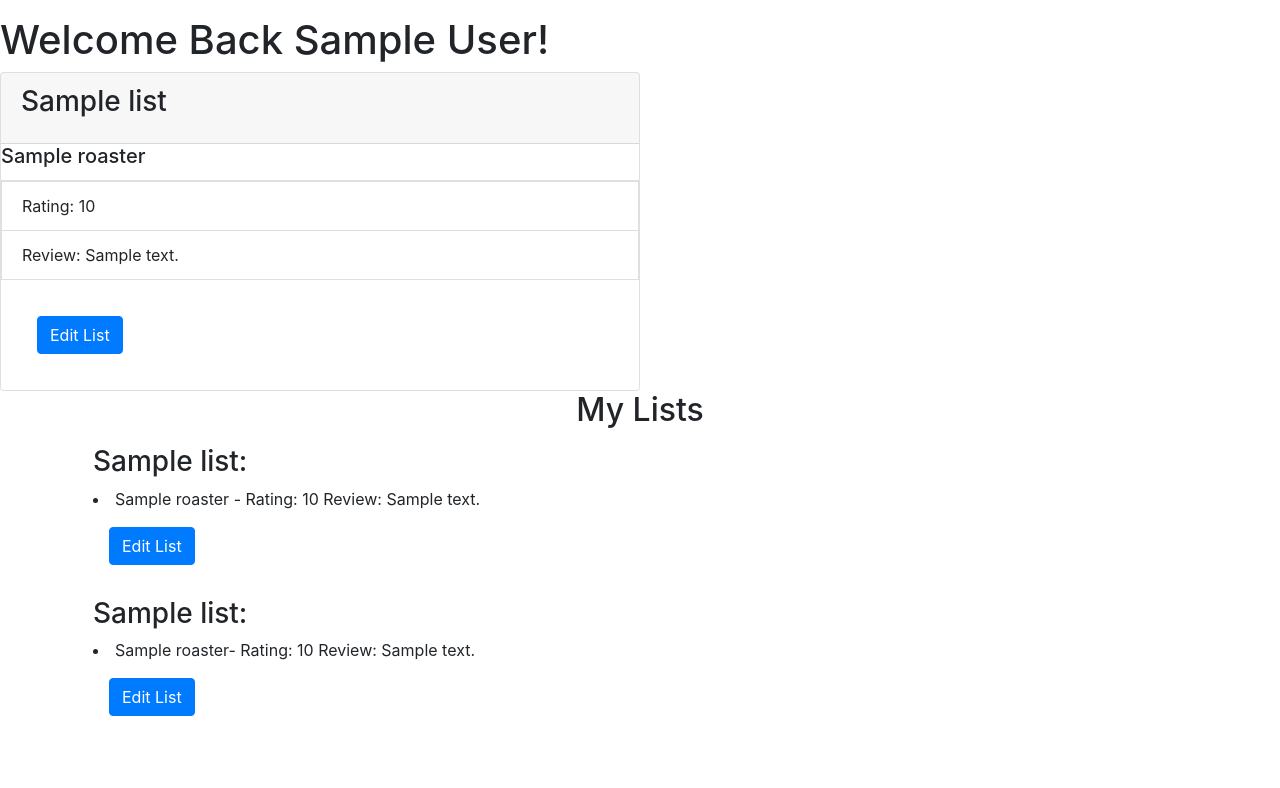
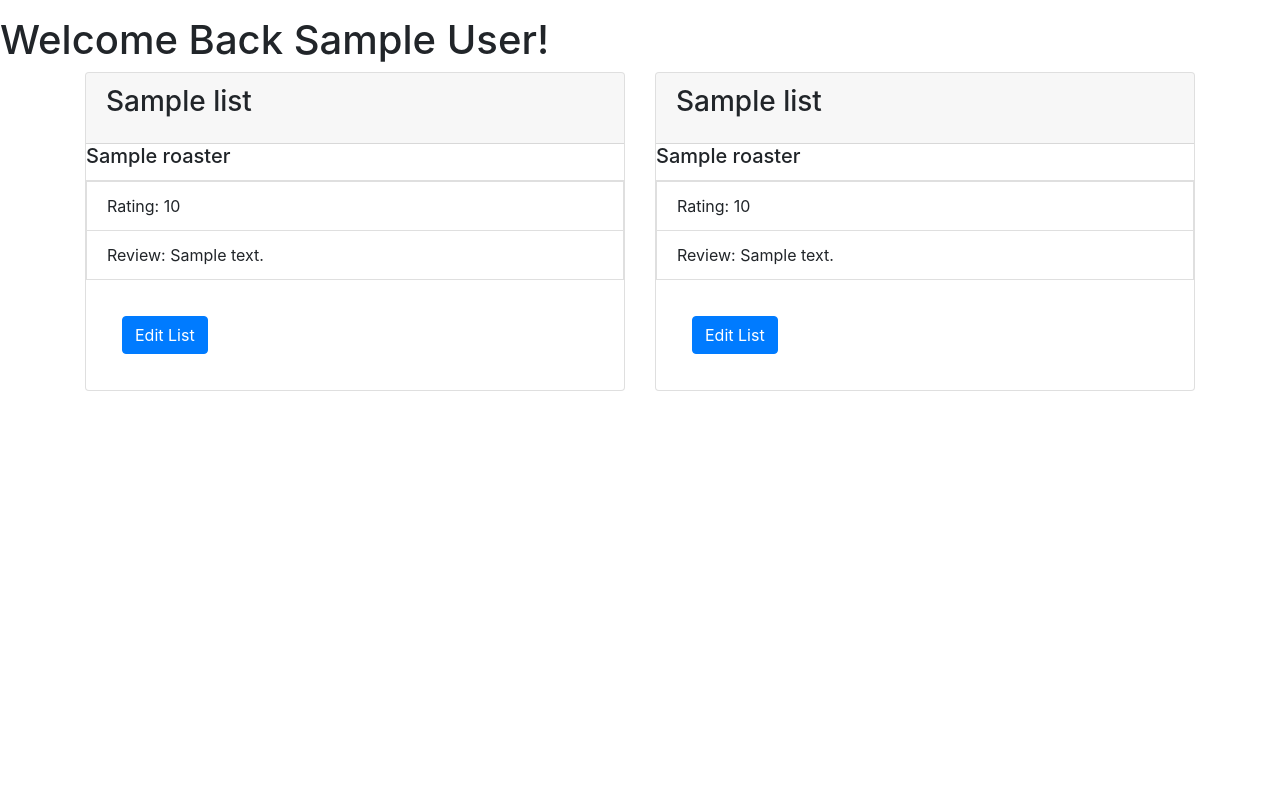
Before and after one commit to Kelsi-Wolter/Fika, a Flask app: template templates/account.html in a window 1280 px wide. Shown: the part 56-844 px from the top of the page. After the commit the page ends 447 px from the top, so only its background shows below. Run offline with Flask 2, Linux system fonts and the light colour scheme; tables that the repository leaves empty hold one stand-in row (values such as "Sample post"); the template is opened without the code that fills it: values that come from a table or form of the project are taken from there, most other values are stand-ins (such as "Sample title", 1, 10 or a date in 2020).

Commit message:
Added styles and backgrounds to account and homepage

```diff
--- a/templates/account.html
+++ b/templates/account.html
@@ -4,19 +4,22 @@
 {% block body %}
   <h1>Welcome Back {{ user.first_name }} {{ user.last_name }}!</h1>
 
+<div class="container">
+  <div class="row">
 
-  <div class="card favs" style="width: 50%;">
-    <div class="card-header">
-      <h3 class="card-title">{{ list1.list_name }}</h3>
-    </div>
+    <div class="col-6">
+      <div class="card favs" style="width: 100%;">
+        <div class="card-header">
+          <h3 class="card-title">{{ list1.list_name }}</h3>
+        </div>
 
       {% if list1_entries != "This list is empty!" %}
         {% for entry in list1_entries %}
           <ul class="list-group list-group-flush favs"> <h5 class="card-title">{{ entry.roaster.name }}</h6></ul>
-          <li class="list-group-item favs">Rating: {{ entry.score }}</li>
-          <li class="list-group-item favs">Review: {{ entry.note }}</li>
-          <button type="button" class="edit-fav-buttons move btn btn-primary m-1" style="display: none" id="{{ entry.entry_id }}">Move to Roasters List</button>
-          <button class="edit-fav-buttons delete btn btn-primary m-1" style="display: none" id="{{ entry.entry_id }}">Delete</button>
+            <li class="list-group-item favs">Rating: {{ entry.score }}</li>
+            <li class="list-group-item favs">Review: {{ entry.note }}</li>
+            <button type="button" class="edit-fav-buttons move btn btn-primary m-1" style="display: none" id="{{ entry.entry_id }}">Move to Roasters List</button>
+            <button class="edit-fav-buttons delete btn btn-primary m-1" style="display: none" id="{{ entry.entry_id }}">Delete</button>
             {% if entry.score == None %}
               <button class="edit-fav-buttons edit-rating btn btn-primary m-1" style="display: none" id="{{ entry.entry_id }}">Add Rating</button>
               <form>
@@ -39,44 +42,36 @@
               </form>
               <button class="btn btn-primary {{ entry.entry_id }} note cancel-note" style="display: none" id="{{ entry.entry_id }}">Cancel</button>
             {% endif %}
-      {% endfor %}
+          </ul>
+        {% endfor %}
 
+        <div class="card-body">
+          <button type="button" class="edit-fav btn btn-primary m-3" id="{{ list1.list_id }}" >Edit List</button>
+        </div>
+      {% endif %}
+      {% if list1_entries == "This list is empty!" %}
+        <div class="card-body">
+          <p class="card-text">This list is empty!</p>
+        </div>
+      {% endif %}
+      </div> <!-- card -->
+    </div> <!-- column -->
 
-      </ul>
-    <div class="card-body">
-      <button type="button" class="edit-fav btn btn-primary m-3" id="{{ list1.list_id }}" >Edit List</button>
+    <div class="col-6">
+      <div class="card favs" style="width: 100%;">
+        <div class="card-header">
+          <h3 class="card-title">{{ list2.list_name }}</h3>
+        </div>
 
-    </div>
-    {% endif %}
-      {% if list1_entries == "This list is empty!" %}
-      <div class="card-body">
-        <p class="card-text">This list is empty!</p>
-      </div>
-
-      {% endif %}
-  </div>
-
-
-
-
-  <div class="container">
-    <div class="row">
-      <div class="col-12 text-center">
-        <h2>My Lists</h2>
-      </div>
-    </div>
-
-    <div class="row">
-      <div class="col-6 m-2">
-        <h3> {{ list1.list_name }}: </h3>
-
-        {% if list1_entries != "This list is empty!" %}
-        {% for entry in list1_entries %}
-          <li> {{ entry.roaster.name }} - Rating: {{ entry.score }} Review: {{ entry.note }}</li>
-          <button class="edit-fav-buttons move btn btn-primary m-1" style="display: none" id="{{ entry.entry_id }}">Move to Roasters List</button>
-          <button class="edit-fav-buttons delete btn btn-primary m-1" style="display: none" id="{{ entry.entry_id }}">Delete</button>
+        {% if list2_entries != "This list is empty!" %}
+          {% for entry in list2_entries %}
+            <ul class="list-group list-group-flush favs"> <h5 class="card-title">{{ entry.roaster.name }}</h6></ul>
+              <li class="list-group-item favs">Rating: {{ entry.score }}</li>
+              <li class="list-group-item favs">Review: {{ entry.note }}</li>
+              <button type="button" class="edit-roaster-buttons move btn btn-primary m-1" style="display: none" id="{{ entry.entry_id }}">Move to Favorites List</button>
+              <button class="edit-roaster-buttons delete btn btn-primary m-1" style="display: none" id="{{ entry.entry_id }}">Delete</button>
             {% if entry.score == None %}
-              <button class="edit-fav-buttons edit-rating btn btn-primary m-1" style="display: none" id="{{ entry.entry_id }}">Add Rating</button>
+              <button class="edit-roaster-buttons edit-rating btn btn-primary m-1" style="display: none" id="{{ entry.entry_id }}">Add Rating</button>
               <form>
               <input type="radio" name="new-rating" value="1" class="rating {{ entry.entry_id }}" style="display: none"> <label class="rating {{ entry.entry_id }}" style="display: none">1</label>
               <input type="radio" name="new-rating" value="2" class="rating {{ entry.entry_id }}" style="display: none"> <label class="rating {{ entry.entry_id }}" style="display: none">2</label>
@@ -88,7 +83,7 @@
               <button type="button" class="btn btn-primary rating {{ entry.entry_id }} cancel-rating" style="display: none" id="{{ entry.entry_id }}">Cancel</button>
             {% endif %}
             {% if entry.note == None %}
-              <button class="btn btn-primary edit-fav-buttons edit-note m-1" style="display: none" id="{{ entry.entry_id }}">Add Note</button>
+              <button class="btn btn-primary edit-roaster-buttons edit-note m-1" style="display: none" id="{{ entry.entry_id }}">Add Note</button>
               <form>
               <label class="{{ entry.entry_id }} note" style="display: none">Please share your thoughts here:</label>
               <textarea name="entry-note" class="{{ entry.entry_id }} note text" style="display: none">
@@ -97,16 +92,27 @@
               </form>
               <button class="btn btn-primary {{ entry.entry_id }} note cancel-note" style="display: none" id="{{ entry.entry_id }}">Cancel</button>
             {% endif %}
-        {% endfor %}
-        <button type="button" class="edit-fav btn btn-primary m-3" id="{{ list1.list_id }}" >Edit List</button>
-      {% endif %}
+            </ul>
+          {% endfor %}
+          <div class="card-body">
+            <button type="button" class="edit-roasters btn btn-primary m-3" id="{{ list1.list_id }}">Edit List</button>
+          </div>
+        {% endif %}
+        {% if list2_entries == "This list is empty!" %}
+          <div class="card-body">
+            <p class="card-text">This list is empty!</p>
+          </div>
+        {% endif %}
+      </div> <!-- card -->
+    </div> <!-- column -->
 
-      {% if list1_entries == "This list is empty!" %}
-          <p>This list is empty!</p>
-      {% endif %}
-      </div> <!-- column -->
+  </div> <!-- row -->
+</div> <!-- container -->
+
+{% endblock %}
 
 
+<!-- Old lists code, shows as unordered lists without card
       <div class="col-6 m-2">
         <h3> {{ list2.list_name }}: </h3>
 
@@ -151,9 +157,59 @@
       </a></button>
         {% endif %}
 
-      </div> <!-- column -->
-    </div> <!-- row -->
-  </div> <!-- container -->
+      </div>
+    </div>
+  </div>
+   -->
 
 
-{% endblock %}
+
+
+
+
+<!-- <div class="container">
+  <div class="row">
+    <div class="col-12 text-center">
+      <h2>My Lists</h2>
+    </div>
+  </div>
+
+  <div class="row">
+    <div class="col-6 m-2">
+      <h3> {{ list1.list_name }}: </h3>
+
+      {% if list1_entries != "This list is empty!" %}
+      {% for entry in list1_entries %}
+        <li> {{ entry.roaster.name }} - Rating: {{ entry.score }} Review: {{ entry.note }}</li>
+        <button class="edit-fav-buttons move btn btn-primary m-1" style="display: none" id="{{ entry.entry_id }}">Move to Roasters List</button>
+        <button class="edit-fav-buttons delete btn btn-primary m-1" style="display: none" id="{{ entry.entry_id }}">Delete</button>
+          {% if entry.score == None %}
+            <button class="edit-fav-buttons edit-rating btn btn-primary m-1" style="display: none" id="{{ entry.entry_id }}">Add Rating</button>
+            <form>
+            <input type="radio" name="new-rating" value="1" class="rating {{ entry.entry_id }}" style="display: none"> <label class="rating {{ entry.entry_id }}" style="display: none">1</label>
+            <input type="radio" name="new-rating" value="2" class="rating {{ entry.entry_id }}" style="display: none"> <label class="rating {{ entry.entry_id }}" style="display: none">2</label>
+            <input type="radio" name="new-rating" value="3" class="rating {{ entry.entry_id }}" style="display: none"> <label class="rating {{ entry.entry_id }}" style="display: none">3</label>
+            <input type="radio" name="new-rating" value="4" class="rating {{ entry.entry_id }}" style="display: none"> <label class="rating {{ entry.entry_id }}" style="display: none">4</label>
+            <input type="radio" name="new-rating" value="5" class="rating {{ entry.entry_id }}" style="display: none"> <label class="rating {{ entry.entry_id }}" style="display: none">5</label>
+            <input type="submit" name="submit-new-rating" class="rating submit-rating {{ entry.entry_id }}" id="{{ entry.entry_id }}" style="display: none">
+            </form>
+            <button type="button" class="btn btn-primary rating {{ entry.entry_id }} cancel-rating" style="display: none" id="{{ entry.entry_id }}">Cancel</button>
+          {% endif %}
+          {% if entry.note == None %}
+            <button class="btn btn-primary edit-fav-buttons edit-note m-1" style="display: none" id="{{ entry.entry_id }}">Add Note</button>
+            <form>
+            <label class="{{ entry.entry_id }} note" style="display: none">Please share your thoughts here:</label>
+            <textarea name="entry-note" class="{{ entry.entry_id }} note text" style="display: none">
+            </textarea>
+            <input type="submit" name="submit-new-note" class="submit-note note {{ entry.entry_id }}" id="{{ entry.entry_id }}" style="display: none">
+            </form>
+            <button class="btn btn-primary {{ entry.entry_id }} note cancel-note" style="display: none" id="{{ entry.entry_id }}">Cancel</button>
+          {% endif %}
+      {% endfor %}
+      <button type="button" class="edit-fav btn btn-primary m-3" id="{{ list1.list_id }}" >Edit List</button>
+    {% endif %}
+
+    {% if list1_entries == "This list is empty!" %}
+        <p>This list is empty!</p>
+    {% endif %}
+    </div>  -->
```
Also changed, not shown: templates/homepage.html (+7 -1 lines), templates/roaster_directory.html (+1 -7 lines), 1 other file.
